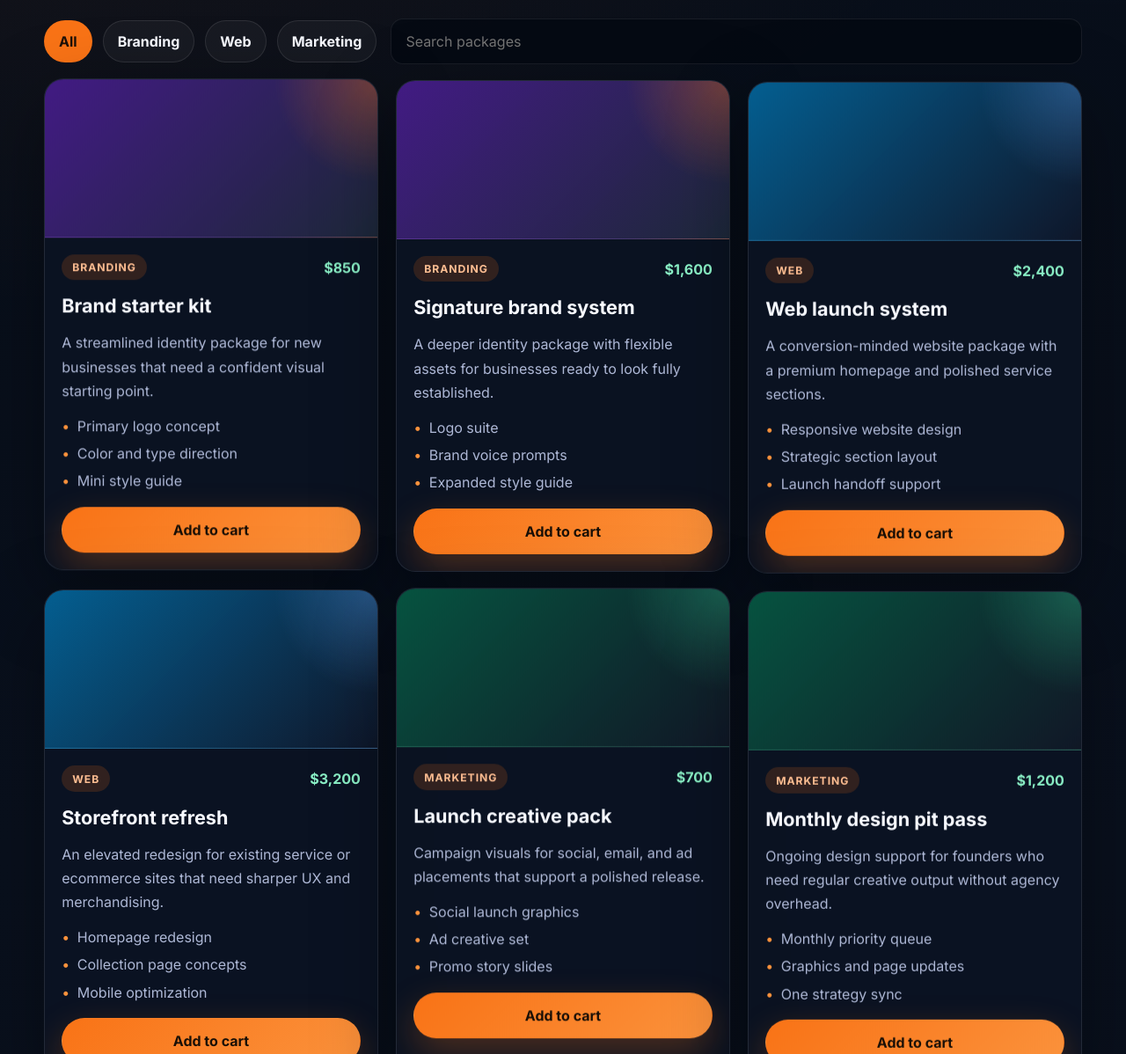
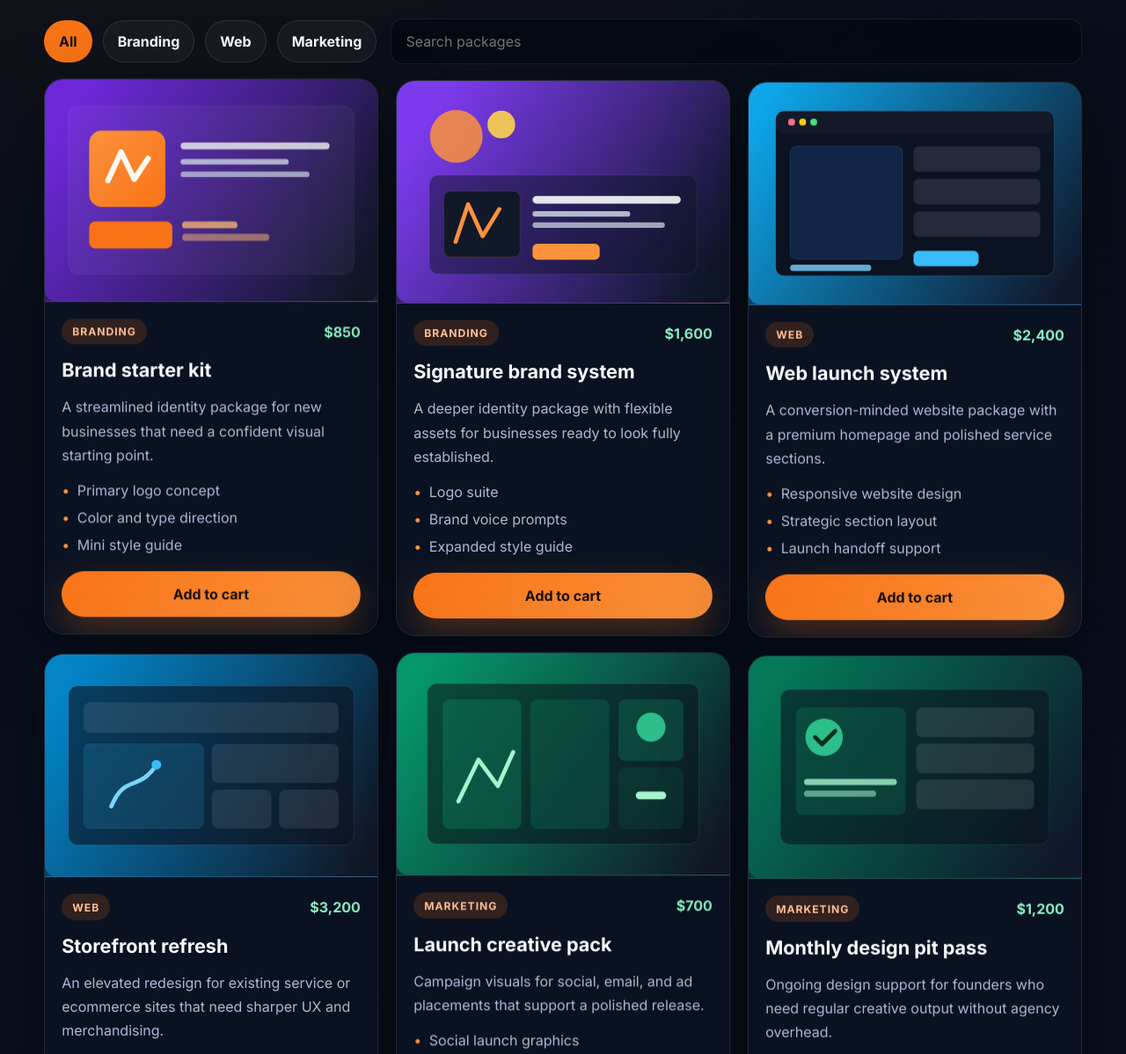
Before and after one commit to higherqualitydesigns/Motor-city-designer, a website: page index.html in a window 1280 px wide. Shown: the part 1311-2509 px from the top of the page at 88% size. Drawn offline with Linux system fonts and the light colour scheme.

Commit message:
Add custom package artwork for storefront cards

```diff
--- a/script.js
+++ b/script.js
@@ -3,6 +3,8 @@ const products = [
     id: 'brand-starter-kit',
     name: 'Brand starter kit',
     category: 'branding',
+    image: 'assets/brand-starter-kit.svg',
+    imageAlt: 'Brand starter kit preview card with logo concept and style guide blocks',
     price: 850,
     description: 'A streamlined identity package for new businesses that need a confident visual starting point.',
     features: ['Primary logo concept', 'Color and type direction', 'Mini style guide'],
@@ -11,6 +13,8 @@ const products = [
     id: 'signature-brand-system',
     name: 'Signature brand system',
     category: 'branding',
+    image: 'assets/signature-brand-system.svg',
+    imageAlt: 'Signature brand system preview with logo suite and brand guideline layout',
     price: 1600,
     description: 'A deeper identity package with flexible assets for businesses ready to look fully established.',
     features: ['Logo suite', 'Brand voice prompts', 'Expanded style guide'],
@@ -19,6 +23,8 @@ const products = [
     id: 'web-launch-system',
     name: 'Web launch system',
     category: 'web',
+    image: 'assets/web-launch-system.svg',
+    imageAlt: 'Web launch system preview showing homepage and modular page sections',
     price: 2400,
     description: 'A conversion-minded website package with a premium homepage and polished service sections.',
     features: ['Responsive website design', 'Strategic section layout', 'Launch handoff support'],
@@ -27,6 +33,8 @@ const products = [
     id: 'storefront-refresh',
     name: 'Storefront refresh',
     category: 'web',
+    image: 'assets/storefront-refresh.svg',
+    imageAlt: 'Storefront refresh preview with redesigned commerce panels',
     price: 3200,
     description: 'An elevated redesign for existing service or ecommerce sites that need sharper UX and merchandising.',
     features: ['Homepage redesign', 'Collection page concepts', 'Mobile optimization'],
@@ -35,6 +43,8 @@ const products = [
     id: 'launch-creative-pack',
     name: 'Launch creative pack',
     category: 'marketing',
+    image: 'assets/launch-creative-pack.svg',
+    imageAlt: 'Launch creative pack preview featuring social and campaign creative cards',
     price: 700,
     description: 'Campaign visuals for social, email, and ad placements that support a polished release.',
     features: ['Social launch graphics', 'Ad creative set', 'Promo story slides'],
@@ -43,6 +53,8 @@ const products = [
     id: 'monthly-design-pit-pass',
     name: 'Monthly design pit pass',
     category: 'marketing',
+    image: 'assets/monthly-design-pit-pass.svg',
+    imageAlt: 'Monthly design pit pass preview with retainer dashboard and task list',
     price: 1200,
     description: 'Ongoing design support for founders who need regular creative output without agency overhead.',
     features: ['Monthly priority queue', 'Graphics and page updates', 'One strategy sync'],
@@ -131,6 +143,7 @@ function renderProducts() {
 
     card.dataset.category = product.category;
     art.style.background = productArt(product.category);
+    art.innerHTML = `<img src="${product.image}" alt="${product.imageAlt}" loading="lazy" decoding="async" />`;
     tag.textContent = product.category;
     price.textContent = formatCurrency(product.price);
     title.textContent = product.name;
--- a/styles.css
+++ b/styles.css
@@ -534,6 +534,15 @@ button {
   border-bottom: 1px solid var(--line);
 }
 
+.product-art img {
+  width: 100%;
+  height: 100%;
+  min-height: 180px;
+  display: block;
+  object-fit: cover;
+  object-position: center;
+}
+
 .product-content {
   padding: 1.2rem;
 }
```
Also changed, not shown: assets/brand-starter-kit.svg (added), assets/launch-creative-pack.svg (added), assets/monthly-design-pit-pass.svg (added), assets/signature-brand-system.svg (added), assets/storefront-refresh.svg (added), assets/web-launch-system.svg (added).
